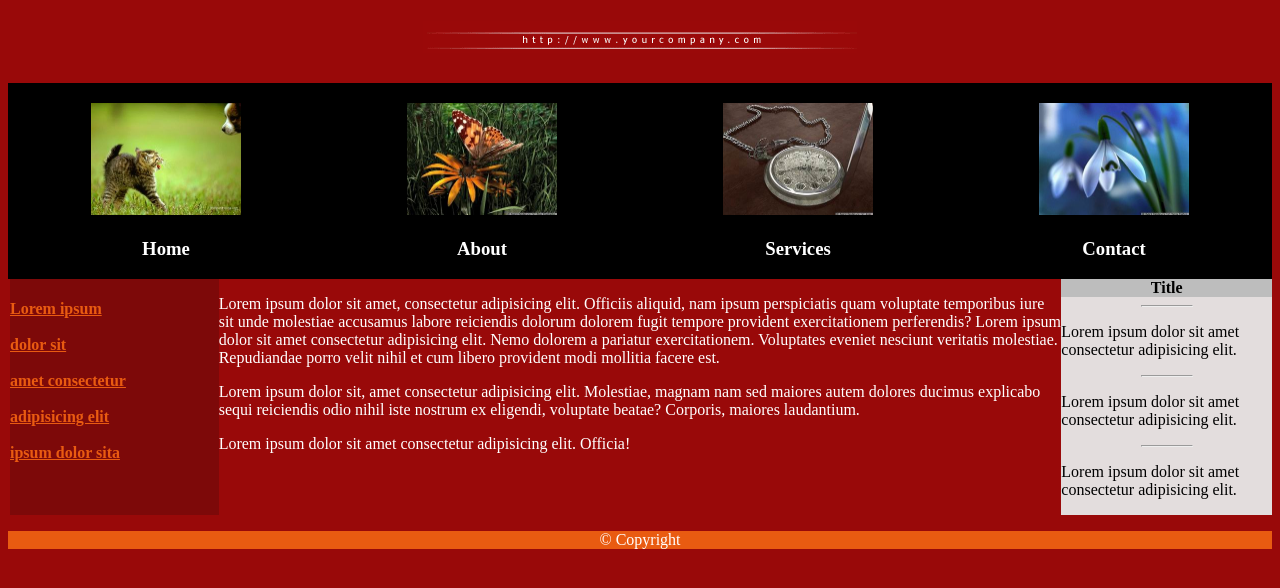
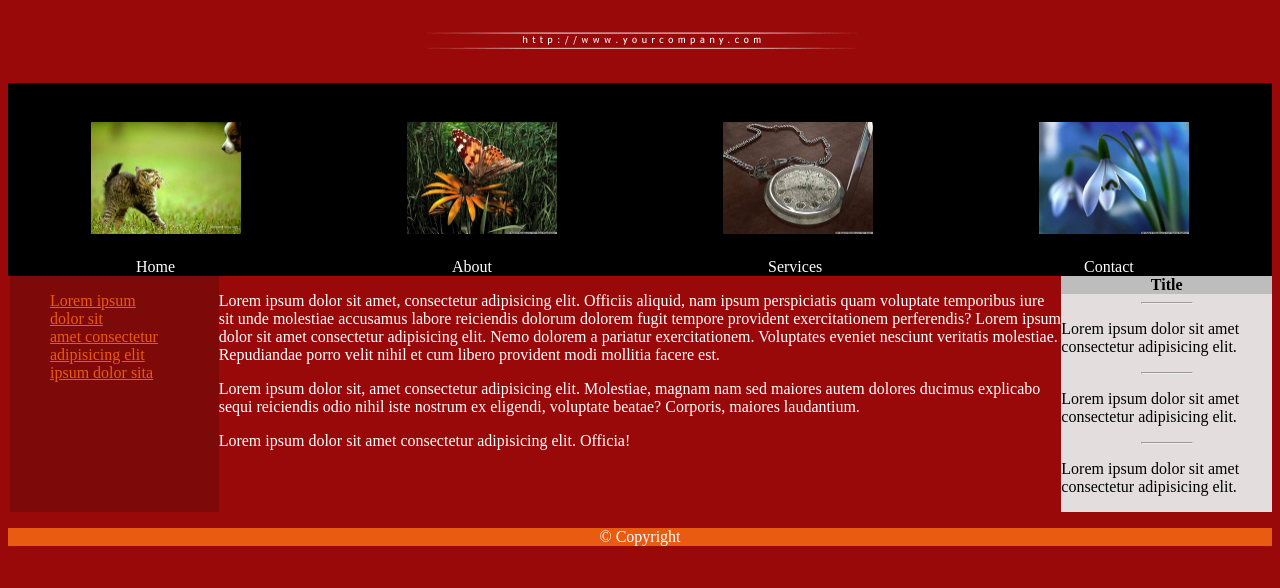
Before and after one commit to Irynanaiko/css_02_hard, a plain HTML site: page index.html in a window 1280 px wide. Drawn offline with Linux system fonts and the light colour scheme.

Commit message:
make changes

```diff
--- a/css/index.css
+++ b/css/index.css
@@ -16,8 +16,11 @@
      justify-content: space-around;
  }
 
- h3 {
+ a {
      color: white;
+     list-style-type: none;
+     text-decoration: none;
+     margin-left: 45px;
  }
 
  .nav-img {
@@ -26,10 +29,6 @@
 
  .nav-bar {
      margin-top: 20px;
- }
-
- h3 {
-     text-align: center;
  }
 
  main {
@@ -42,6 +41,12 @@
      text-decoration-line: underline;
      background-color: rgb(125, 9, 9);
      margin-left: 2px;
+
+ }
+
+ li {
+     list-style-type: none;
+     text-decoration: none;
  }
 
  article {
--- a/index.html
+++ b/index.html
@@ -15,26 +15,31 @@
 
     <nav>
         <div class="nav-bar">
-            <img class="nav-img" src="img/img00.jpg" alt="cat with dog">
-            <h3>Home</h3>
+            <h3><img class="nav-img" src="img/img00.jpg" alt="cat with dog"></h3>
+            <a href="#">Home</a>
         </div>
         <div class="nav-bar">
-            <img class="nav-img" src="img/img01.jpg" alt="orange flower and batterfly">
-            <h3>About</h3>
+            <h3><img class="nav-img" src="img/img01.jpg" alt="orange flower and batterfly"></h3>
+            <a href="#">About</a>
         </div>
         <div class="nav-bar">
-            <img class="nav-img" src="img/img02.jpg" alt=" silver watch">
-            <h3>Services</h3>
+            <h3><img class="nav-img" src="img/img02.jpg" alt=" silver watch"></h3>
+            <a href="#">Services</a>
         </div>
         <div class="nav-bar">
-            <img class="nav-img" src="img/img03.jpg" alt="white spring flower">
-            <h3>Contact</h3>
+            <h3><img class="nav-img" src="img/img03.jpg" alt="white spring flower"></h3>
+            <a href="#">Contact</a>
         </div>
     </nav>
     <main>
         <aside>
-            <h4>Lorem ipsum <br> <br>dolor sit<br><br> amet consectetur <br><br>adipisicing elit <br><br>ipsum dolor
-                sita</h4>
+            <ul>
+                <li>Lorem ipsum</li>
+                <li>dolor sit</li>
+                <li>amet consectetur</li>
+                <li>adipisicing elit</li>
+                <li>ipsum dolor sita</li>
+            </ul>
         </aside>
         <article>
             <p>Lorem ipsum dolor sit amet, consectetur adipisicing elit. Officiis aliquid, nam ipsum perspiciatis quam
```
